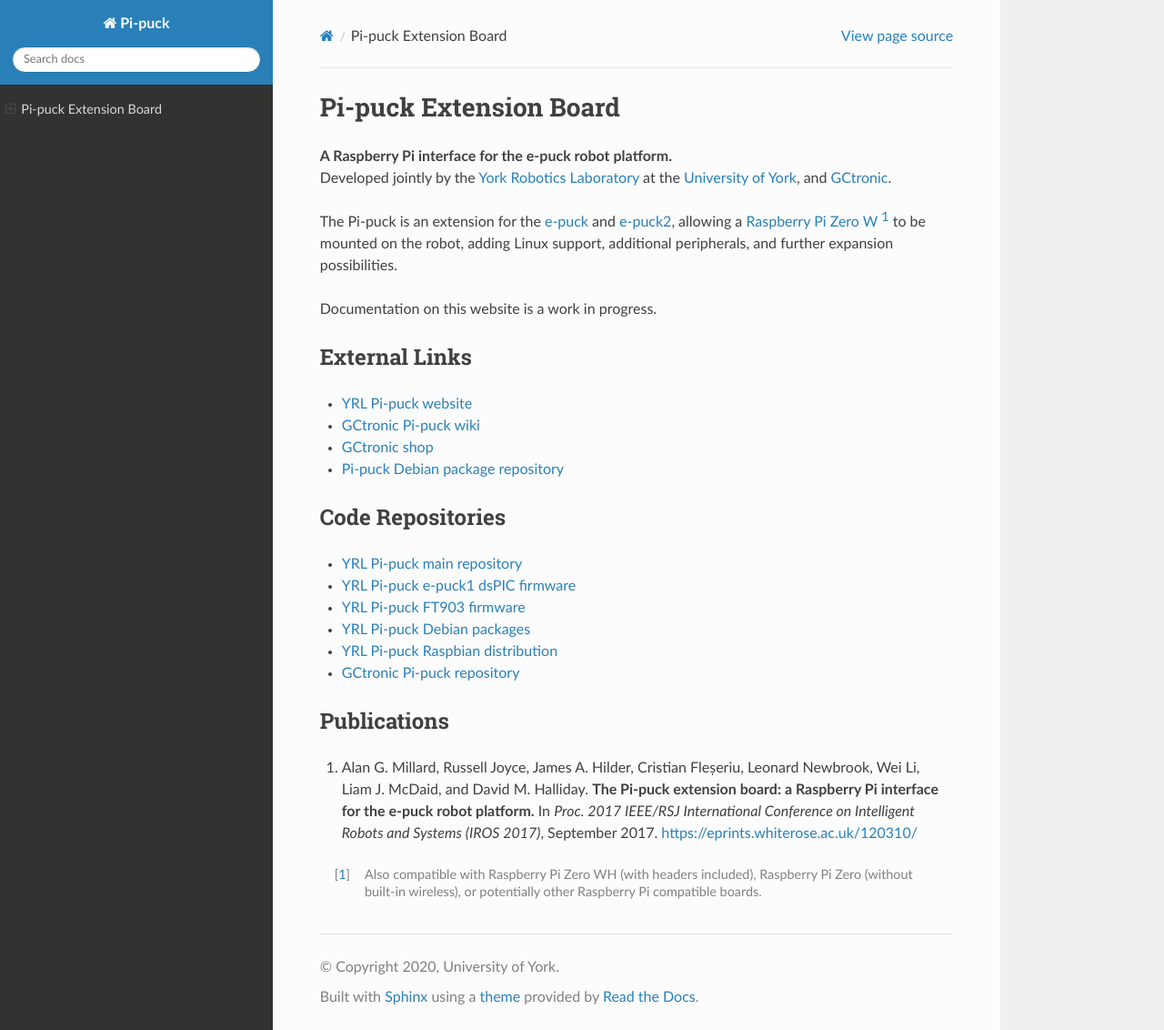
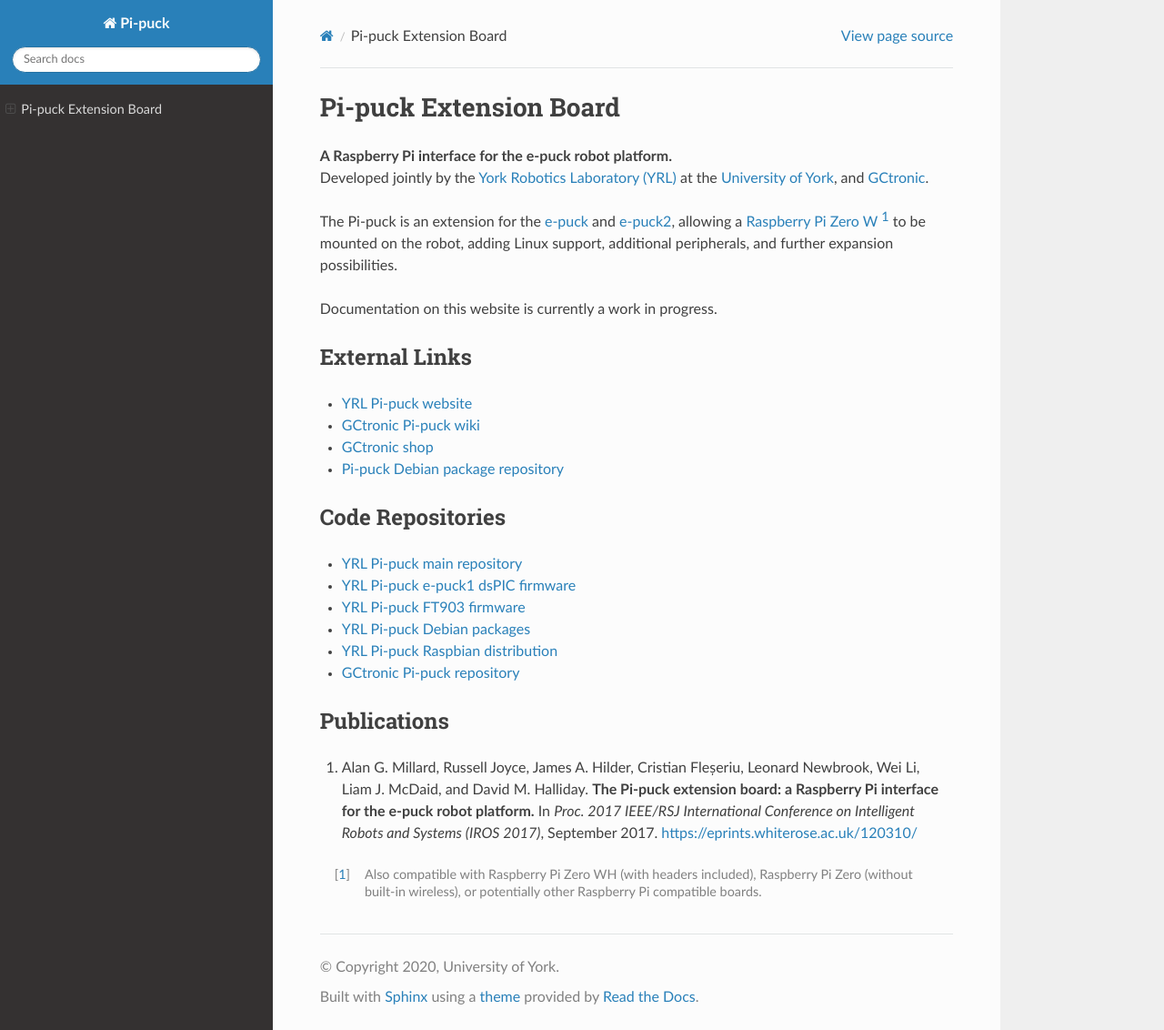
Before and after one commit to yorkrobotlab/pi-puck, a Sphinx documentation site: the page built from docs/index.rst, in a window 1280 px wide and 1132 px high. Shown: the whole window at 91% size. Built offline with Sphinx 7.4.7 and the Read the Docs theme 2.0.0, drawn with Linux system fonts in a browser that asks for light colours.

Commit message:
Minor documentation and README changes

```diff
--- a/docs/index.rst
+++ b/docs/index.rst
@@ -7,12 +7,12 @@
    :caption: Contents:
 
 | **A Raspberry Pi interface for the e-puck robot platform.**
-| Developed jointly by the `York Robotics Laboratory`_ at the `University of York`_, and `GCtronic`_.
+| Developed jointly by the `York Robotics Laboratory (YRL)`_ at the `University of York`_, and `GCtronic`_.
 
 
 The Pi-puck is an extension for the `e-puck`_ and `e-puck2`_, allowing a `Raspberry Pi Zero W`_ [#]_ to be mounted on the robot, adding Linux support, additional peripherals, and further expansion possibilities.
 
-Documentation on this website is a work in progress.
+Documentation on this website is currently a work in progress.
 
 
 External Links
@@ -25,7 +25,7 @@
 
 
 Code Repositories
---------------
+-----------------
 
 - `YRL Pi-puck main repository <https://github.com/yorkrobotlab/pi-puck>`_
 - `YRL Pi-puck e-puck1 dsPIC firmware <https://github.com/yorkrobotlab/pi-puck-e-puck1>`_
@@ -41,11 +41,14 @@
 1. Alan G. Millard, Russell Joyce, James A. Hilder, Cristian Fleșeriu, Leonard Newbrook, Wei Li, Liam J. McDaid, and David M. Halliday. **The Pi-puck extension board: a Raspberry Pi interface for the e-puck robot platform.** In *Proc. 2017 IEEE/RSJ International Conference on Intelligent Robots and Systems (IROS 2017)*, September 2017. https://eprints.whiterose.ac.uk/120310/
 
 
+
 .. [#] Also compatible with Raspberry Pi Zero WH (with headers included), Raspberry Pi Zero (without built-in wireless), or potentially other Raspberry Pi compatible boards.
 
 
+
 .. _York Robotics Laboratory: https://www.york.ac.uk/robot-lab/
-.. _University of York: https://www.york.ac.uk
+.. _York Robotics Laboratory (YRL): https://www.york.ac.uk/robot-lab/
+.. _University of York: https://www.cs.york.ac.uk
 .. _GCtronic: https://www.gctronic.com
 .. _Raspberry Pi Zero W: https://www.raspberrypi.org/products/raspberry-pi-zero-w/
 .. _e-puck: https://www.gctronic.com/doc/index.php?title=E-Puck
```
Also changed, not shown: README.md (+12 -4 lines).
